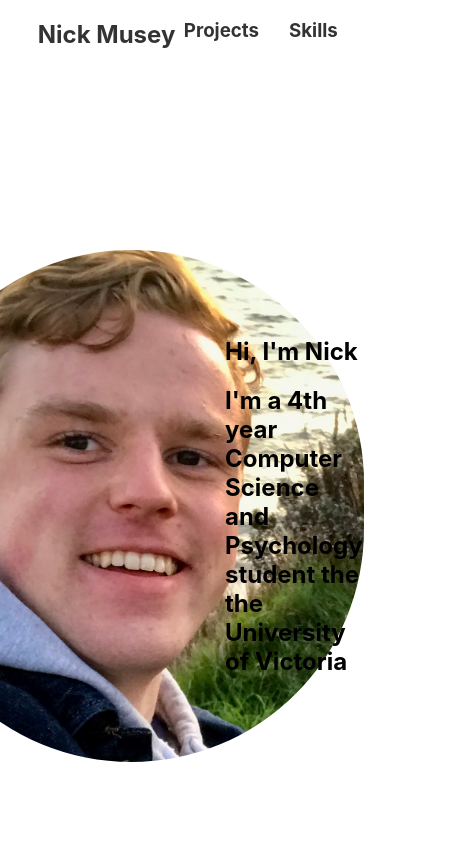
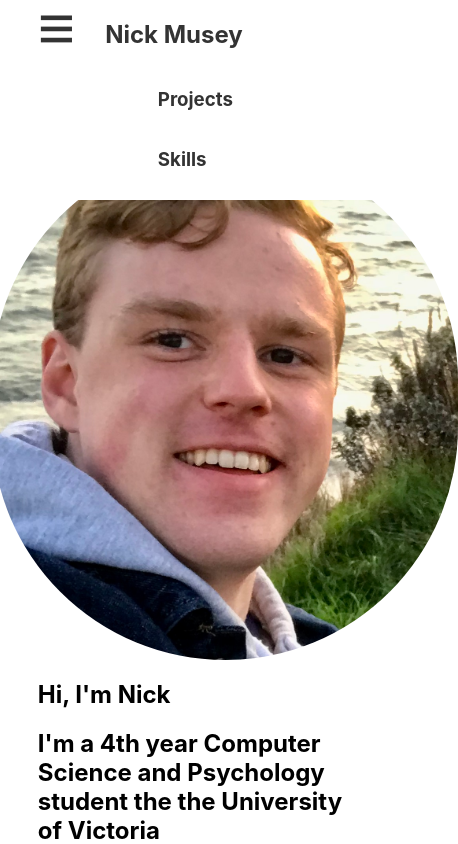
Before and after one commit to nmusey/portfolio, a React (Create React App) app: page / in a window 390 px wide. Shown: the top 844 px of the page, 458 px wide, since content can reach past the window. Built offline with nearby package versions, Linux system fonts and the light colour scheme; no server answers.

Commit message:
Added responsive styling to double-column (collapses into 1 column when the display is narrow) and navbar (now has a dropdown menu that should be animated later).

```diff
--- a/package.json
+++ b/package.json
@@ -6,10 +6,8 @@
     "@testing-library/jest-dom": "^4.2.4",
     "@testing-library/react": "^9.4.0",
     "@testing-library/user-event": "^7.2.1",
-    "emailjs-com": "^2.4.1",
     "eslint-plugin-flowtype": "^4.6.0",
     "gh-pages": "^2.2.0",
-    "mail": "^0.2.3",
     "node-sass": "^4.13.1",
     "react": "^16.12.0",
     "react-dom": "^16.12.0",
--- a/src/components/double-column/double-column.jsx
+++ b/src/components/double-column/double-column.jsx
@@ -8,6 +8,7 @@ import './double-column.scss';
  *
  * Displays 2 children in side by side columns.
  * The first child will be on the left and vice versa.
+ * Collapses to one column for smaller screens.
  *
  * @param children 2 JSX elements to be displayed
  */
--- a/src/components/double-column/double-column.scss
+++ b/src/components/double-column/double-column.scss
@@ -12,6 +12,7 @@
     align-items: center;
     justify-content: center;
     padding-right: 30px;
+    padding-left: 30px;
 }
 
 .left-double-column {
@@ -21,4 +22,19 @@
     align-items: center;
     justify-content: center;
     padding-left: 30px;
+    padding-right: 30px;
 }
+
+@media (max-width: 900px), (max-aspect-ratio: 1){
+    .double-column {
+        flex-wrap: wrap;
+    }
+
+    .right-double-column {
+        width: 100%;
+    }
+
+    .left-double-column {
+        width: 100%;
+    }
+}
--- a/src/components/navbar/navbar.jsx
+++ b/src/components/navbar/navbar.jsx
@@ -5,24 +5,94 @@ import './navbar.styles.scss';
 /** Navbar Component
  *
  * @param title title for the left side of the navbar
+ * @param titleLink what the title links to
  * @param children JSX elements with name, id, and url attributes
- *
+ * @param collapseWidth Optional, defines when the navbar should be a column instead of a row
  */
-const Navbar = ({title, children}) => (
+class Navbar extends React.Component {
+
+
+    constructor(props) {
+        super(props)
+
+        /* collapseWidth will be the width the navbar
+            goes into a column */
+        this.collapseWidth = props.collapseWidth || 600;
+
+        this.state = {
+            collapsed: false,
+            bigWindow: (window.innerWidth >= this.collapseWidth)
+        }
+    }
+
+
+    /**
+     * Negates the state so the navbar collapses.
+     */
+    collapseNav() {
+        this.setState({ collapsed: !this.state.collapsed })
+    }
+
+
+    /**
+     * Utility function to set bigWindow in state
+     */
+    setWindowState() {
+        this.setState({
+            bigWindow: (window.innerWidth >= this.collapseWidth),
+         });
+    }
+
+    /**
+     * Sets window state and adds an event listener to watch for window resizes
+     */
+    componentDidMount() {
+        this.setWindowState();
+        window.addEventListener('resize',
+            () => this.setWindowState()
+        );
+    }
+
+    /**
+     * Conditionally renders the right side of the nav
+     * This is toggled using the hamburger button
+     */
+    render() {
+        const { title, titleLink, children } = this.props;
+
+        return (
             <nav>
-        <a href="#landing">
                 <div className="nav-left">
-                <h2>{title}</h2>
+                    {/* Conditionally render hamburger symbol */}
+                    {/* { this.state.bigWindow &&  */}
+                        {/* ( */}
+                        <div
+                            className="nav-menu"
+                            onClick={()=>this.collapseNav()}
+                        >≡ </div>
+                        {/* ) */}
+                    {/* } */}
+
+                    {/* Always render the title */}
+                    <a href={titleLink}><h2>{title}</h2></a>
                 </div>
-        </a>
-        <div className="nav-right">
+
+                {/* Conditionally render right of navbar */}
+                {/* this.state.bigWindow */}
+                { (!this.state.collapsed) &&
+                    (<div className="nav-item-container">
                         { children.map( ({name, url, id}) => (
-            <a className="navbar-item" href={url} key={id}>
+                            <a className="nav-item" href={url} key={id}>
                                 <h3>{name}</h3>
                             </a>
                         ))}
                     </div>
+                    )
+                }
             </nav>
         )
+    }
+
+}
 
 export default Navbar
--- a/src/components/navbar/navbar.styles.scss
+++ b/src/components/navbar/navbar.styles.scss
@@ -3,16 +3,19 @@ nav {
     top: 0px;
 
     background-color: white;
-    padding-bottom: 30px;
+    padding-bottom: 10px;
 
     width: 100%;
-    height: 50px;
+    min-height: 50px;
 
     display: flex;
+    flex-direction: column;
+    flex-wrap: wrap;
     justify-content: space-between;
 
     .nav-left {
         display: flex;
+        flex-direction: row;
         justify-content: flex-start;
 
         :first-child {
@@ -20,14 +23,26 @@ nav {
         }
     }
 
-    .nav-right {
+    .nav-item-container {
         display: flex;
-        justify-content: flex-end;
+        flex-direction: column;
+        flex-wrap: wrap;
+        justify-content: flex-start;
+        margin-right: 30px;
+        padding-left: 150px;
+    }
+
+    .nav-item {
         margin-right: 30px;
     }
+}
 
-    .navbar-item {
-        margin-right: 30px;
-    }
-
+.nav-menu {
+        font-size: 4em;
+        cursor: pointer;
+        margin: 0;
+        margin-top: -12px;
+        padding: 0;
+        background: none;
+        border: none;
 }
--- a/src/pages/homepage/homepage.jsx
+++ b/src/pages/homepage/homepage.jsx
@@ -26,6 +26,7 @@ const Homepage = () => {
         }
     ]
 
+    // These are rendered by  a component later
     const skills = [
         'Front-End Development using React',
         'RESTful API Development using Express.js and Node.js',
@@ -34,14 +35,20 @@ const Homepage = () => {
         'Object Oriented Programming'
     ]
 
+    // These are rendered by a component later
     const learningNow = [
         'React Hooks', 'Django', 'Artificial Intelligence',
         'Database Design'
     ]
 
+
+
     return (
         <main className="homepage">
-            <Navbar title="Nick Musey">
+            <Navbar
+                title="Nick Musey"
+                titleLink="#landing"
+            >
                 {navbarLinks}
             </Navbar>
 
@@ -72,7 +79,6 @@ const Homepage = () => {
                     <h1>Contact</h1>
                     Feel free to contact me through email at nmusey@gmail.com with any questions or comments you might have.
                 </a>
-
             </section>
         </main>
     )
```
Also changed, not shown: src/components/contact/contact.jsx (deleted, +0 -53 lines), src/components/contact/contact.styles.scss (deleted), src/pages/homepage/profile2.jpeg (deleted), 1 other file (tests, documents, lock files or other folders). Lines whose indentation alone changed are shown as unchanged.
